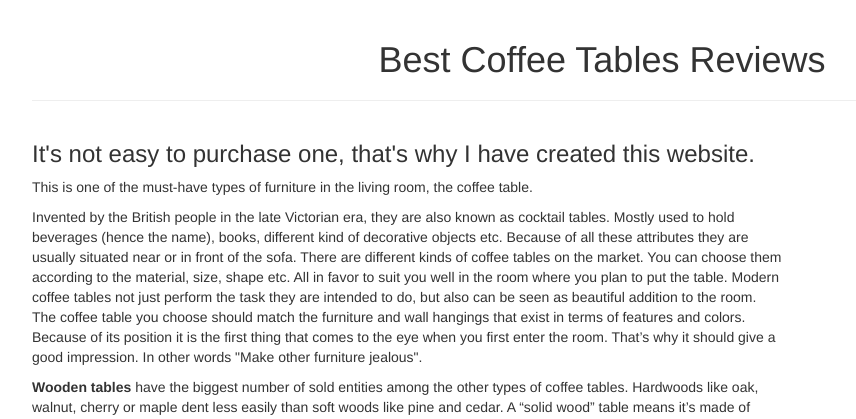
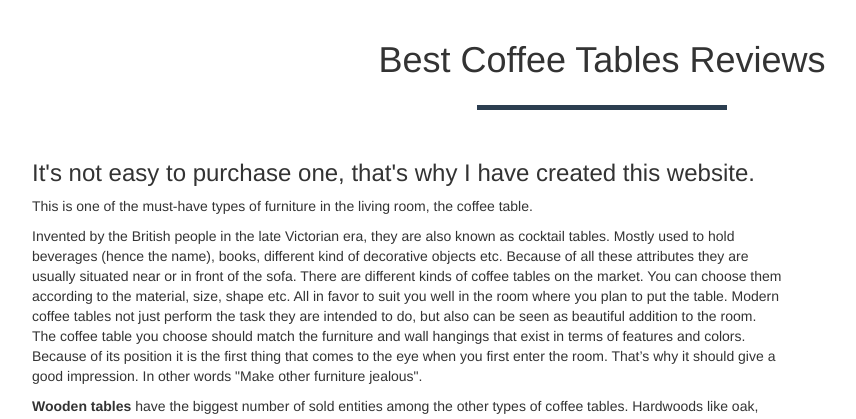
Before and after one commit to gamebak/blogcraft, a PHP site: page / in a window 1280 px wide. Shown: the part 65-484 px from the top of the page, without its empty margins (38-894 px from the left). Run offline with PHP 8.4, Linux system fonts and the light colour scheme; some libraries are stand-ins or nearby versions.

Commit message:
- improve

```diff
--- a/css/app.css
+++ b/css/app.css
@@ -14,3 +14,43 @@ html body{font-size: 14px;}
 .navbar a:focus{outline: 0;color:#18BC9C;}
 .navbar-brand a:hover{color:#18BC9C;}
 .navbar-brand{text-transform: uppercase;}
+
+hr.star-primary {
+    margin: 25px auto 30px;
+    padding: 0;
+    max-width: 250px;
+    border: 0;
+    border-top: solid 5px;
+    text-align: center;
+}
+
+hr.star-light:after,
+hr.star-primary:after {
+    content: "\f005";
+    display: inline-block;
+    position: relative;
+    top: -.8em;
+    padding: 0 .25em;
+    font-family: FontAwesome;
+    font-size: 2em;
+}
+
+hr.star-light {
+    border-color: #fff;
+}
+
+hr.star-light:after {
+    color: #fff;
+    background-color: #18bc9c;
+}
+
+hr.star-primary {
+    border-color: #2c3e50;
+}
+hr.star-primary:after {
+    color: #2c3e50;
+    background-color: #fff;
+}
+.img-centered {
+    margin: 0 auto;
+}
```
